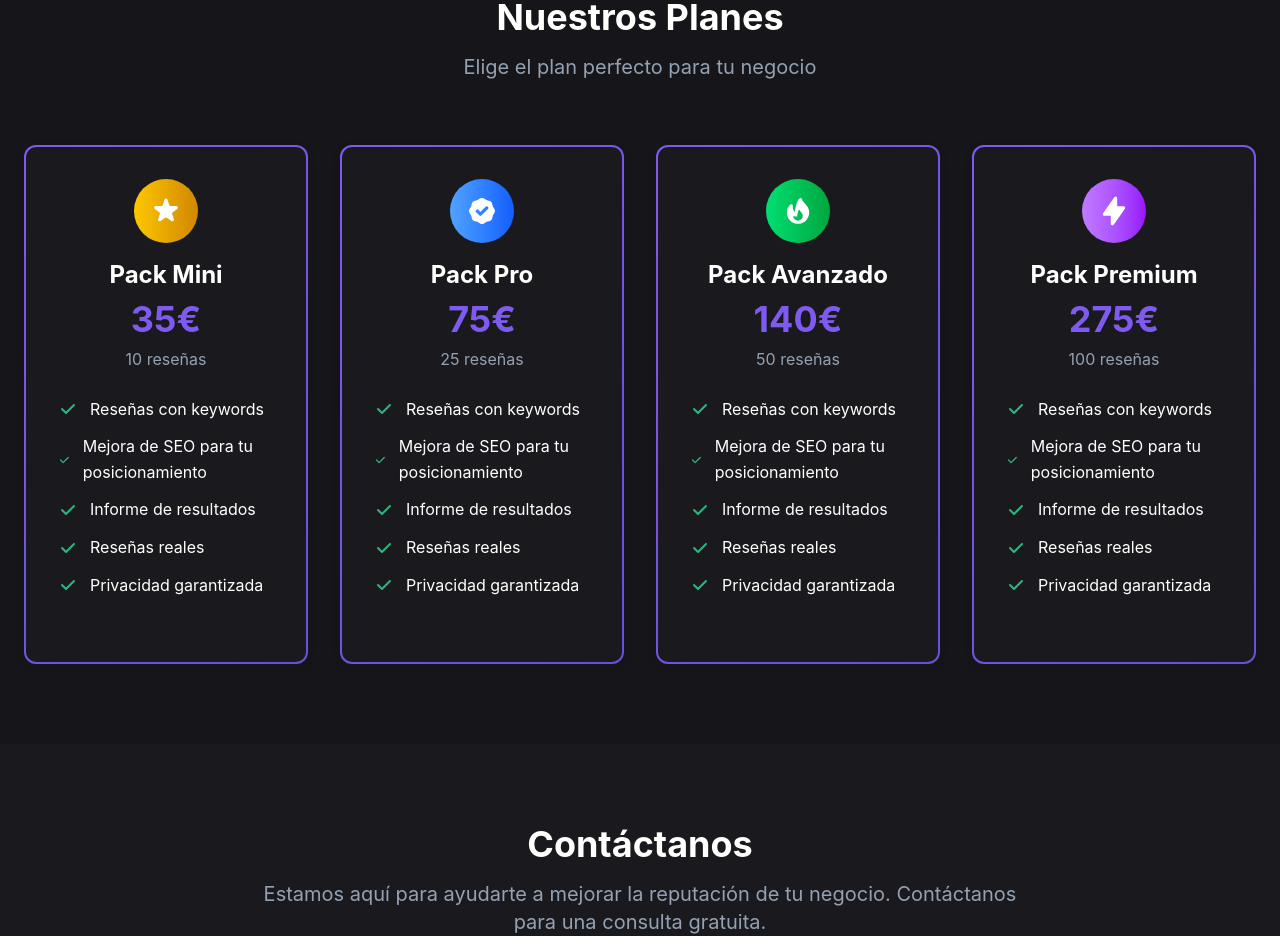
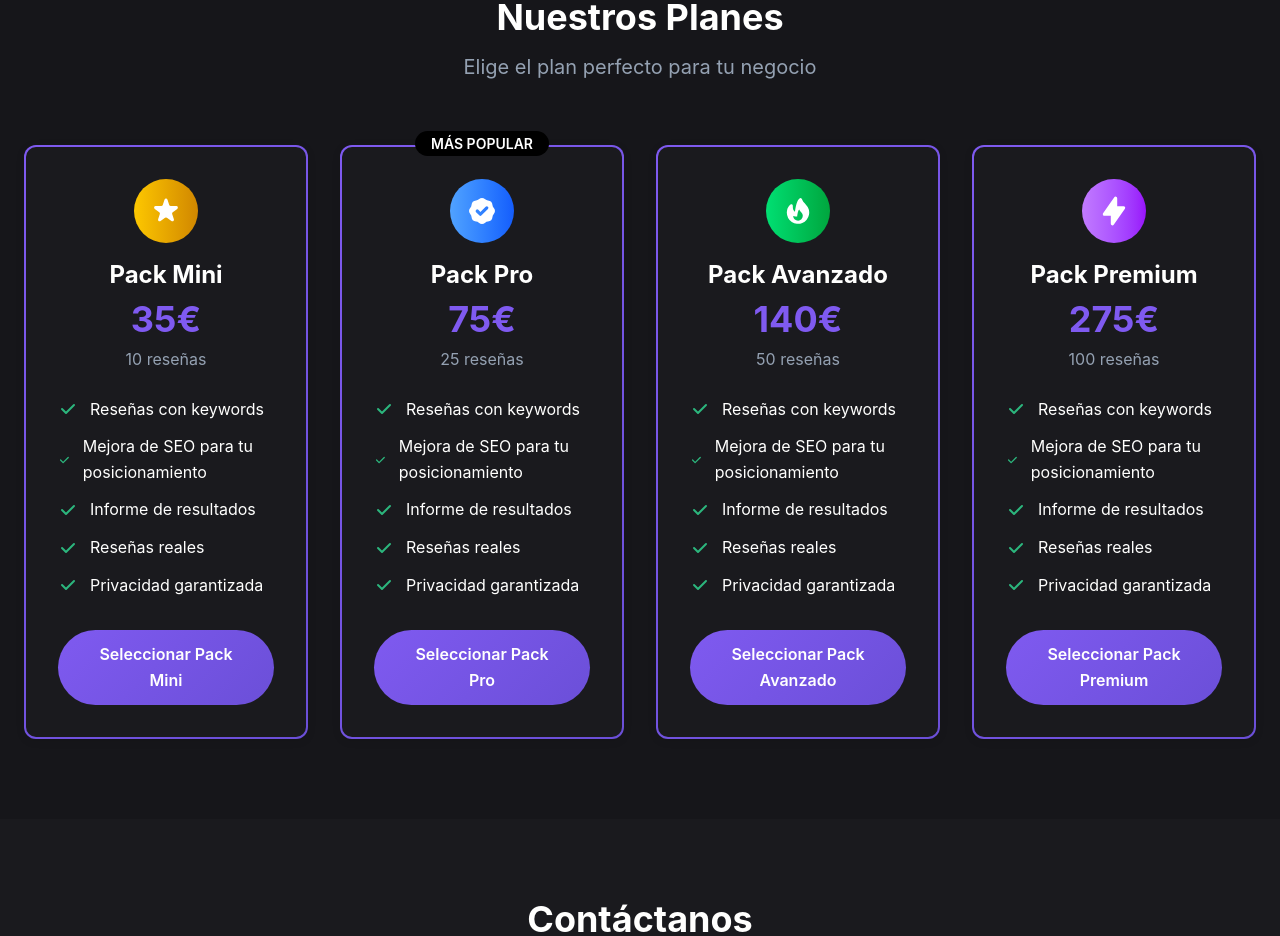
Before and after one commit to AXELRAYO990/ElRESENADOR, a React (Vite) app: page / in a window 1280 px wide. Shown: the part 2700-3636 px from the top of the page. Built offline with nearby package versions, Linux system fonts and the light colour scheme.

Commit message:
Agregada etiqueta MÁS POPULAR al Pack Pro y botones Seleccionar Plan con mensajes personalizados

```diff
--- a/src/App.tsx
+++ b/src/App.tsx
@@ -462,11 +462,16 @@ function App() {
                   Privacidad garantizada
                 </li>
               </ul>
-
+              <a href="https://wa.me/34632425771?text=Hola! Me interesa el Pack Mini de 10 reseñas por 35€. ¿Podrías darme más información?" className="btn-elegant w-full text-center block">
+                Seleccionar Pack Mini
+              </a>
             </div>
 
             {/* Pack Pro */}
-            <div className="price-card-elegant p-8 rounded-xl shadow-elegant">
+            <div className="price-card-elegant p-8 rounded-xl shadow-elegant relative border-gradient">
+              <div className="absolute -top-4 left-1/2 transform -translate-x-1/2">
+                <span className="bg-black text-white px-4 py-1 rounded-full text-sm font-semibold">MÁS POPULAR</span>
+              </div>
               <div className="text-center mb-6">
                 <div className="w-16 h-16 mx-auto mb-4 bg-gradient-to-r from-blue-400 to-blue-600 rounded-full flex items-center justify-center">
                   <svg className="w-8 h-8 text-white" fill="currentColor" viewBox="0 0 20 20">
@@ -509,7 +514,9 @@ function App() {
                   Privacidad garantizada
                 </li>
               </ul>
-
+              <a href="https://wa.me/34632425771?text=Hola! Me interesa el Pack Pro de 25 reseñas por 75€. ¿Podrías darme más información?" className="btn-elegant w-full text-center block">
+                Seleccionar Pack Pro
+              </a>
             </div>
 
             {/* Pack Avanzado */}
@@ -556,7 +563,9 @@ function App() {
                   Privacidad garantizada
                 </li>
               </ul>
-
+              <a href="https://wa.me/34632425771?text=Hola! Me interesa el Pack Avanzado de 50 reseñas por 140€. ¿Podrías darme más información?" className="btn-elegant w-full text-center block">
+                Seleccionar Pack Avanzado
+              </a>
             </div>
 
             {/* Pack Premium */}
@@ -603,7 +612,9 @@ function App() {
                   Privacidad garantizada
                 </li>
               </ul>
-
+              <a href="https://wa.me/34632425771?text=Hola! Me interesa el Pack Premium de 100 reseñas por 275€. ¿Podrías darme más información?" className="btn-elegant w-full text-center block">
+                Seleccionar Pack Premium
+              </a>
             </div>
           </div>
         </div>
```
